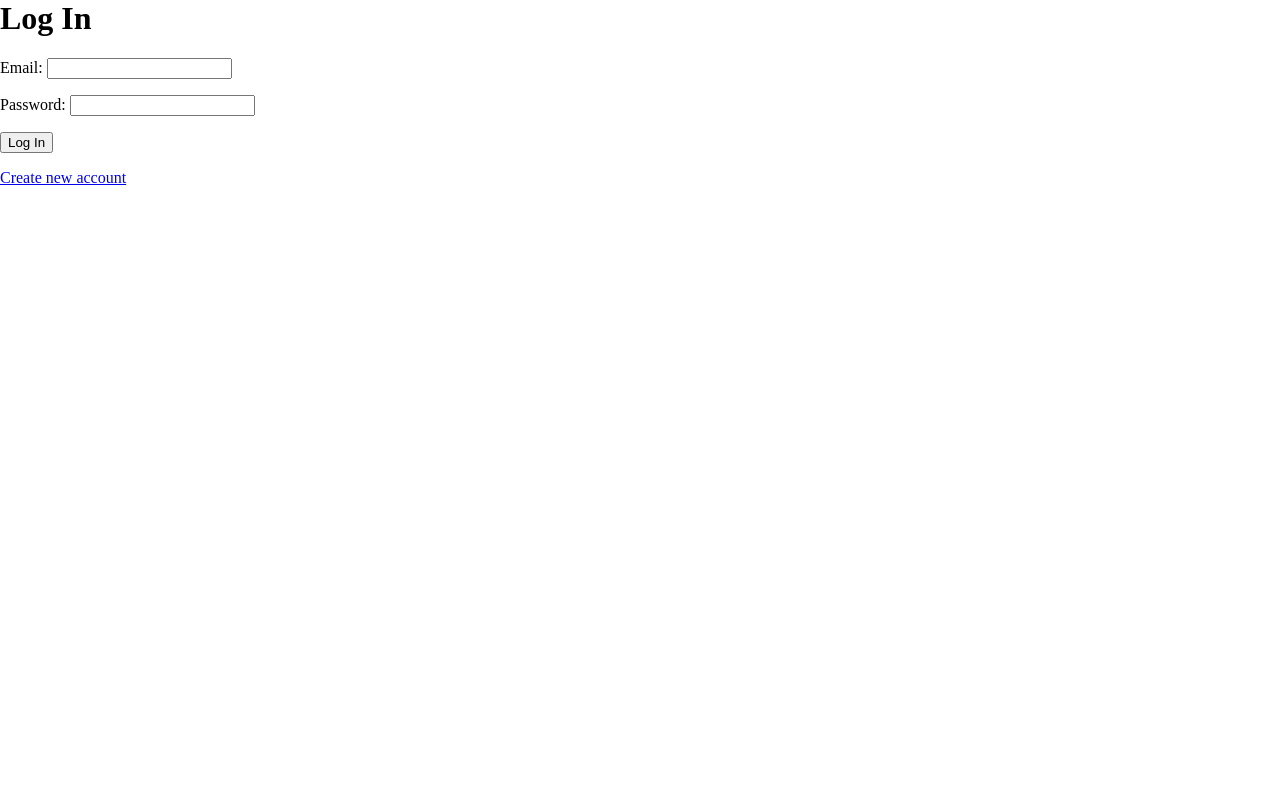
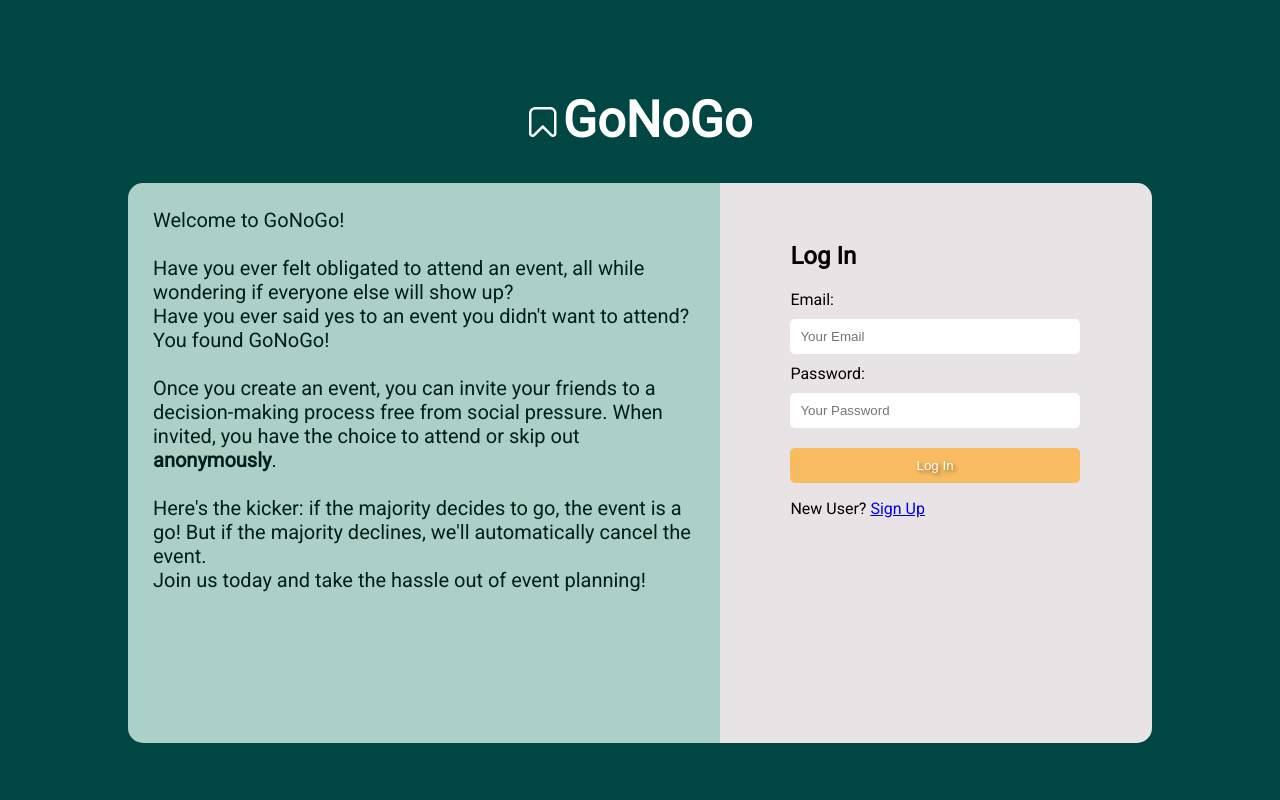
Before and after one commit to jrdjessica/GoNoGo, a Django app: page / in a window 1280 px wide. Run offline with Django 4.2, Linux system fonts and the light colour scheme; some libraries are stand-ins or nearby versions.

Commit message:
styled log in page

```diff
--- a/GoNoGo/authentication/forms.py
+++ b/GoNoGo/authentication/forms.py
@@ -7,6 +7,10 @@ class LogInForm(forms.Form):
 
     email = forms.EmailField(required=True)
     password = forms.CharField(widget=forms.PasswordInput(), required=True)
+    def __init__(self, *args, **kwargs):
+        super().__init__(*args, **kwargs)
+        self.fields['email'].widget.attrs.update({'placeholder': 'Your Email'})
+        self.fields['password'].widget.attrs.update({'placeholder': 'Your Password'})
 
 # Sign Up Form
 
--- a/GoNoGo/static/css/main.css
+++ b/GoNoGo/static/css/main.css
@@ -1,5 +1,6 @@
 body {
     margin: 0;
+    font-family: 'Roboto', sans-serif;
 }
 
 /* Overall Modal Styling */
@@ -41,3 +42,79 @@ body {
     background-color: #333;
     color: white;
 }
+
+
+.log-in-page {
+    background-color: #004643;
+    width: 100%;
+    height: 100%;
+    display: flex;
+    flex-direction: column;
+    align-items: center;
+    justify-content: center;
+    padding: auto;
+
+}
+
+.log-in-page h1 {
+    font-size: 50px;
+    color: #fffffe;
+}
+
+.icon {
+    font-size: 30px;
+    padding-right: 5px;
+}
+
+.content {
+    display: flex;
+    width: 80%;
+    height: 70%;
+
+}
+
+.description {
+    padding: 25px;
+    width: 60%;
+    background-color: #abd1c6;
+    position: relative;
+    color: #001e1d;
+    font-size: 20px;
+
+    border-top-left-radius: 15px;
+    border-bottom-left-radius: 15px;
+}
+
+
+
+
+.log-in-form {
+    padding-top: 40px;
+    background-color: #e8e4e6;
+    width: 40%;
+    padding-left: 70px;
+    border-top-right-radius: 15px;
+    border-bottom-right-radius: 15px;
+
+}
+
+.log-in-form input {
+    margin-bottom: 10px;
+    margin-top: 10px;
+    padding: 10px;
+    width: 80%;
+    border-radius: 5px;
+    border: none;
+}
+
+.log-in-form button {
+    margin-top: 10px;
+    border: none;
+    width: 80%;
+    padding: 10px 32px;
+    border-radius: 5px;
+    cursor: pointer;
+    background-color: #f9bc60;
+    color: #fefefe;
+    text-shadow: 2px 2px 4px rgba(0, 0, 0, 0.5);
+}
--- a/GoNoGo/templates/base.html
+++ b/GoNoGo/templates/base.html
@@ -3,7 +3,12 @@
 
 <head>
     <title>{% block title %}{% endblock %}</title>
+    <link rel='stylesheet' href='https://cdn-uicons.flaticon.com/uicons-regular-rounded/css/uicons-regular-rounded.css'>
     <link rel="stylesheet" type="text/css" href="{% static 'css/main.css' %}">
+    <link href="https://fonts.googleapis.com/css2?family=Roboto:ital,wght@0,400;1,300&display=swap" rel="stylesheet">
+    <link rel="stylesheet" href="https://cdnjs.cloudflare.com/ajax/libs/animate.css/4.1.1/animate.min.css" />
+
+
 
 </head>
 
--- a/GoNoGo/templates/dashboard.html
+++ b/GoNoGo/templates/dashboard.html
@@ -40,7 +40,7 @@
 
 </div>
 
-
+<div>just make sure to decide at least 24 hours before the event begins.</div>
 {% load static %}
 <script src="{% static 'js/main.js' %}"></script>
 
--- a/GoNoGo/templates/home.html
+++ b/GoNoGo/templates/home.html
@@ -2,13 +2,57 @@
 {% block title %}GoNoGo{% endblock %}
 
 {% block content %}
-<h1>Log In</h1>
-<form action="" method="post">
-  {% csrf_token %}
-  {{ form.as_p }}
-  <button type="submit">Log In</button>
-</form>
+<div class="log-in-page">
 
 
-<a href="/signup">Create new account</a>
+  <h1><span class="icon"><i class="fi fi-rr-bookmark"></i></span>GoNoGo</h1>
+
+
+  <div class="content">
+    <div class="description">
+
+      <span class="animate__animated animate__fadeInTopRight">Welcome to GoNoGo!</span>
+      <br>
+      <br>
+      <span class="line">Have you ever felt obligated to attend an event, all while wondering if everyone else will show
+        up?</span>
+      <br>
+      Have you ever said yes to an event you didn't want to attend?
+      You found GoNoGo!
+      <br>
+      <br>
+      Once you create an event, you can invite your friends to a decision-making process free from social pressure.
+      When invited, you have the choice to attend or skip out <strong>anonymously</strong>.
+      <br>
+      <br>
+      Here's the kicker: if the majority decides to go, the event is a go! But if the majority declines, we'll
+      automatically
+      cancel the event.
+      <br>
+      Join us today and take the hassle out of event planning!
+    </div>
+
+
+    <div class="log-in-form">
+      <h2>Log In</h2>
+      <form action="" method="post">
+        {% csrf_token %}
+        <label for="{{ form.email.id_for_label }}">Email:</label><br>
+        {{ form.email }}<br>
+
+        <label for="{{ form.password.id_for_label }}">Password:</label><br>
+        {{ form.password }}<br>
+
+        <button type="submit">Log In</button>
+      </form>
+      <p>New User? <a href="/signup">Sign Up</a></p>
+
+    </div>
+
+
+  </div>
+</div>
+
+
+
 {% endblock content %}
```
Also changed, not shown: GoNoGo/static/images/background.jpg (added).
